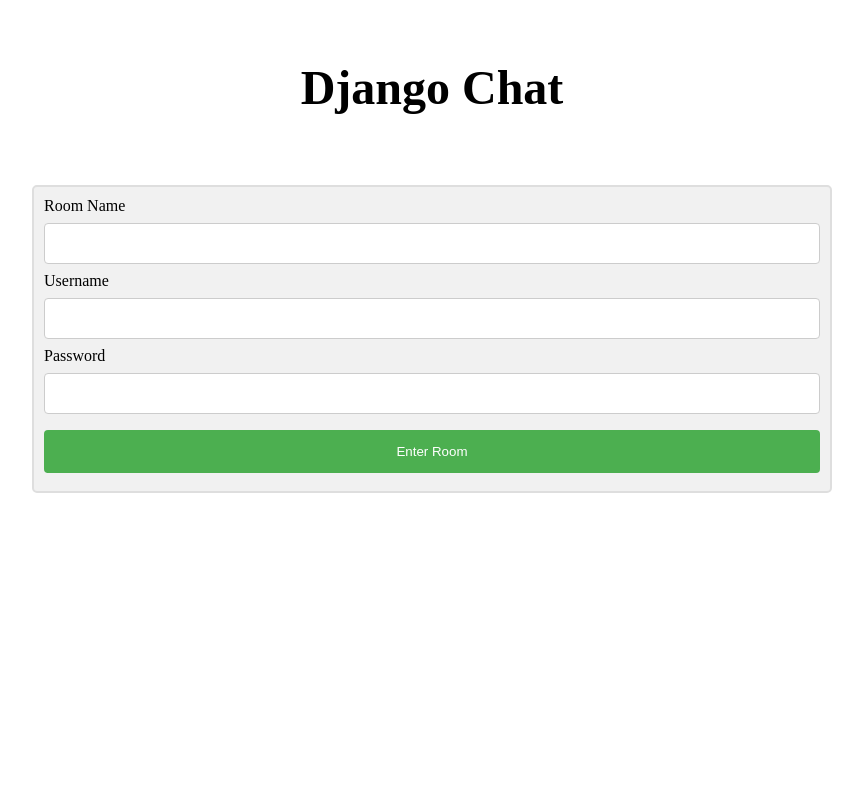
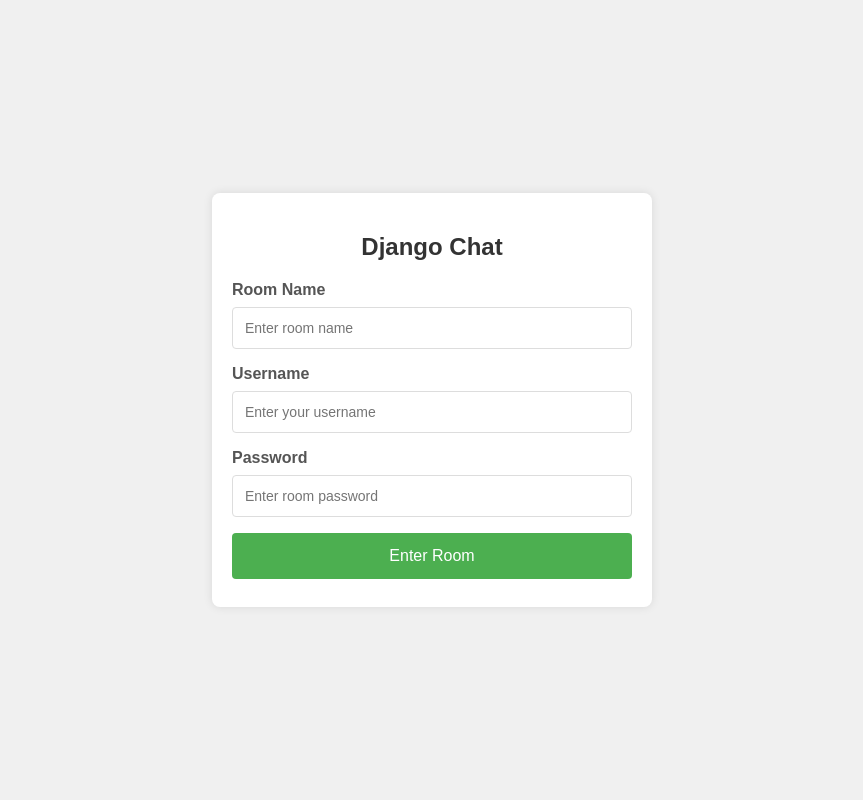
Before and after one commit to Sumitraj17/ChatBot, a Django app: page / in a window 1280 px wide. Shown: the whole page, without its empty margins (208-1071 px from the left). Run offline with Django 5.2, Linux system fonts and the light colour scheme; some libraries are stand-ins or nearby versions.

Commit message:
Update style

```diff
--- a/templates/home.html
+++ b/templates/home.html
@@ -1,122 +1,100 @@
 <!DOCTYPE html>
-<html>
+<html lang="en">
 <head>
-<meta name="viewport" content="width=device-width, initial-scale=1">
+    <meta charset="UTF-8">
+    <meta name="viewport" content="width=device-width, initial-scale=1.0">
+    <title>Django Chat</title>
     <style>
         body {
-  margin: 0 auto;
-  max-width: 800px;
-  padding: 0 20px;
-  display:flex;
-  flex-direction:column;
-  justify-content:center;
-  align-items:center
+            font-family: Arial, sans-serif;
+            background-color: #f0f0f0;
+            display: flex;
+            justify-content: center;
+            align-items: center;
+            height: 100vh;
+            margin: 0;
         }
 
         .container {
-  border: 2px solid #dedede;
-  background-color: #f1f1f1;
-  border-radius: 5px;
-  padding: 10px;
-  margin: 10px 0;
+            background-color: #fff;
+            padding: 20px;
+            border-radius: 8px;
+            box-shadow: 0 0 10px rgba(0, 0, 0, 0.1);
+            width: 100%;
+            max-width: 400px;
         }
 
-.darker {
-  border-color: #ccc;
-  background-color: #ddd;
+        .container h2 {
+            text-align: center;
+            margin-bottom: 20px;
+            color: #333;
         }
 
-.container::after {
-  content: "";
-  clear: both;
-  display: table;
+        form {
+            display: flex;
+            flex-direction: column;
         }
 
-.container img {
-  float: left;
-  max-width: 60px;
-  width: 100%;
-  margin-right: 20px;
-  border-radius: 50%;
+        label {
+            font-weight: bold;
+            margin-bottom: 8px;
+            color: #555;
         }
 
-.container img.right {
-  float: right;
-  margin-left: 20px;
-  margin-right:0;
-}
-
-.time-right {
-  float: right;
-  color: #aaa;
-}
-
-.time-left {
-  float: left;
-  color: #999;
-}
-#title{
-  background-color:white;
-  font-size:2rem;
-}
-</style>
-<script   src="https://code.jquery.com/jquery-3.1.1.min.js"   integrity="sha256-hVVnYaiADRTO2PzUGmuLJr8BLUSjGIZsDYGmIJLv2b8="   crossorigin="anonymous"></script>
-
-</head>
-<body>
-
-<div align="center" id='title'>
-    <h2>Django Chat</h2>
-</div>
-
-
-<div class="container">
-    <style>
-    input[type=text], select,input[type=password] {
-    width: 100%;
-    padding: 12px 20px;
-    margin: 8px 0;
-    display: inline-block;
-    border: 1px solid #ccc;
+        input[type=text], input[type=password] {
+            padding: 12px;
+            margin-bottom: 16px;
+            border: 1px solid #ddd;
             border-radius: 4px;
-    box-sizing: border-box;
+            font-size: 14px;
         }
 
         input[type=submit] {
-    width: 100%;
             background-color: #4CAF50;
             color: white;
-    padding: 14px 20px;
-    margin: 8px 0;
+            padding: 14px;
             border: none;
             border-radius: 4px;
             cursor: pointer;
+            font-size: 16px;
+            transition: background-color 0.3s;
         }
 
         input[type=submit]:hover {
             background-color: #45a049;
         }
 
-    div {
-    border-radius: 5px;
-    background-color: #f2f2f2;
-    padding: 20px;
+        .error-message {
+            color: red;
+            margin-top: 8px;
         }
     </style>
+    <script src="https://code.jquery.com/jquery-3.1.1.min.js" integrity="sha256-hVVnYaiADRTO2PzUGmuLJr8BLUSjGIZsDYGmIJLv2b8=" crossorigin="anonymous"></script>
+</head>
+<body>
+
+<div class="container">
+    <h2>Django Chat</h2>
 
     <form id="post-form">
         {% csrf_token %}
-        <label>Room Name</label>
-        <input type="text" name="room_name" id="room_name" width="100px" />
-        <label>Username</label>
-        <input type="text" name="username" id="username" width="100px" />
-        <label>Password</label>
-        <input type="password" name="password" id="password" width="100px" />
+        <label for="room_name">Room Name</label>
+        <input type="text" name="room_name" id="room_name" placeholder="Enter room name" required>
+
+        <label for="username">Username</label>
+        <input type="text" name="username" id="username" placeholder="Enter your username" required>
+
+        <label for="password">Password</label>
+        <input type="password" name="password" id="password" placeholder="Enter room password" required>
+
         <input type="submit" value="Enter Room">
     </form>
+
+    <div id="error-msg" class="error-message"></div>
 </div>
+
 <script type="text/javascript">
-  $(document).on('submit', '#post-form', function(e){
+    $(document).on('submit', '#post-form', function(e) {
         e.preventDefault();
 
         $.ajax({
@@ -128,23 +106,25 @@ body {
                 password: $('#password').val(),
                 csrfmiddlewaretoken: $('input[name=csrfmiddlewaretoken]').val(),
             },
-      success: function(data){
+            success: function(data) {
                 if (data.success) {
                     window.location.href = data.redirect_url;
                 } else {
-          alert('An error occurred: ' + data.error);
+                    showError(data.error);
                 }
             },
-      error: function(jqXHR, textStatus, errorThrown){
-        alert('Invalid Password: ' + textStatus + ' - ' + errorThrown);
+            error: function(jqXHR, textStatus, errorThrown) {
+                showError('An error occurred: ' + textStatus + ' - ' + errorThrown);
             }
         });
-    document.getElementById('message').value = '';
+
+        $('#password').val('');
     });
+
+    function showError(message) {
+        $('#error-msg').text(message).show();
+    }
 </script>
 
-
 </body>
-
-
 </html>
```
Also changed, not shown: templates/room.html (+104 -100 lines), db.sqlite3. Lines whose indentation alone changed are shown as unchanged.
